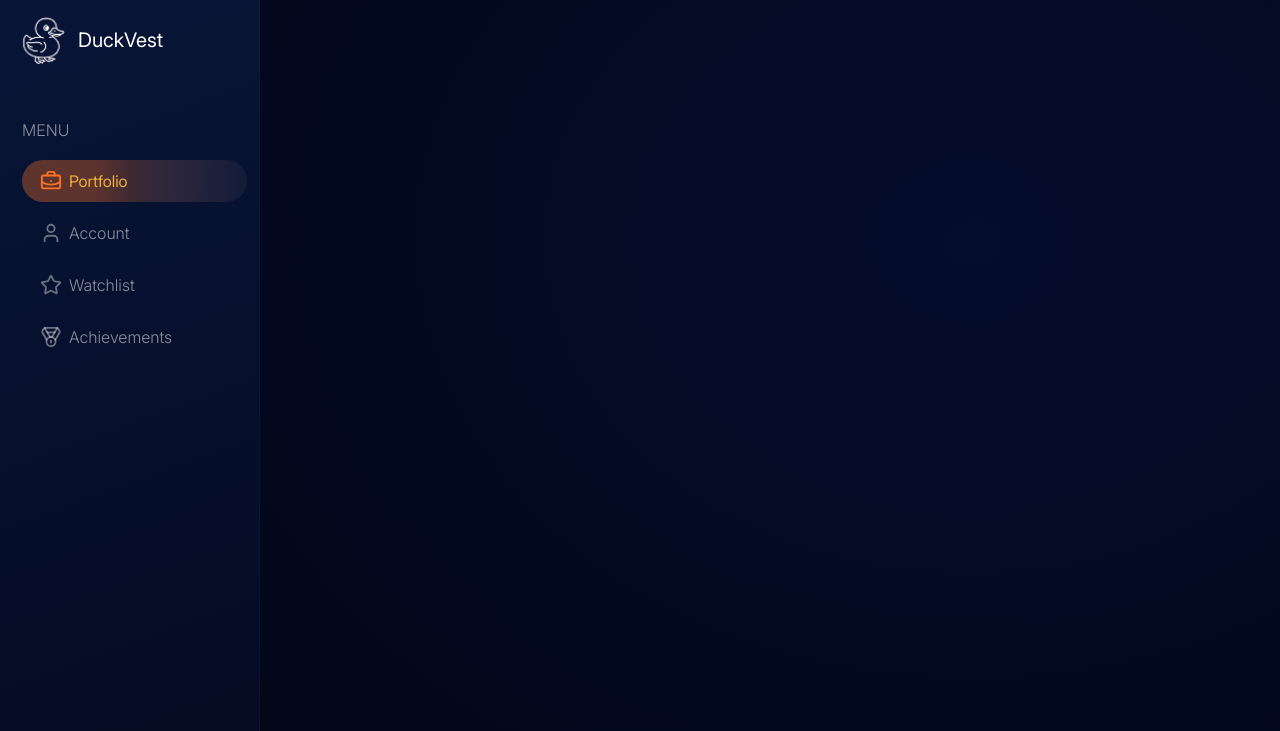
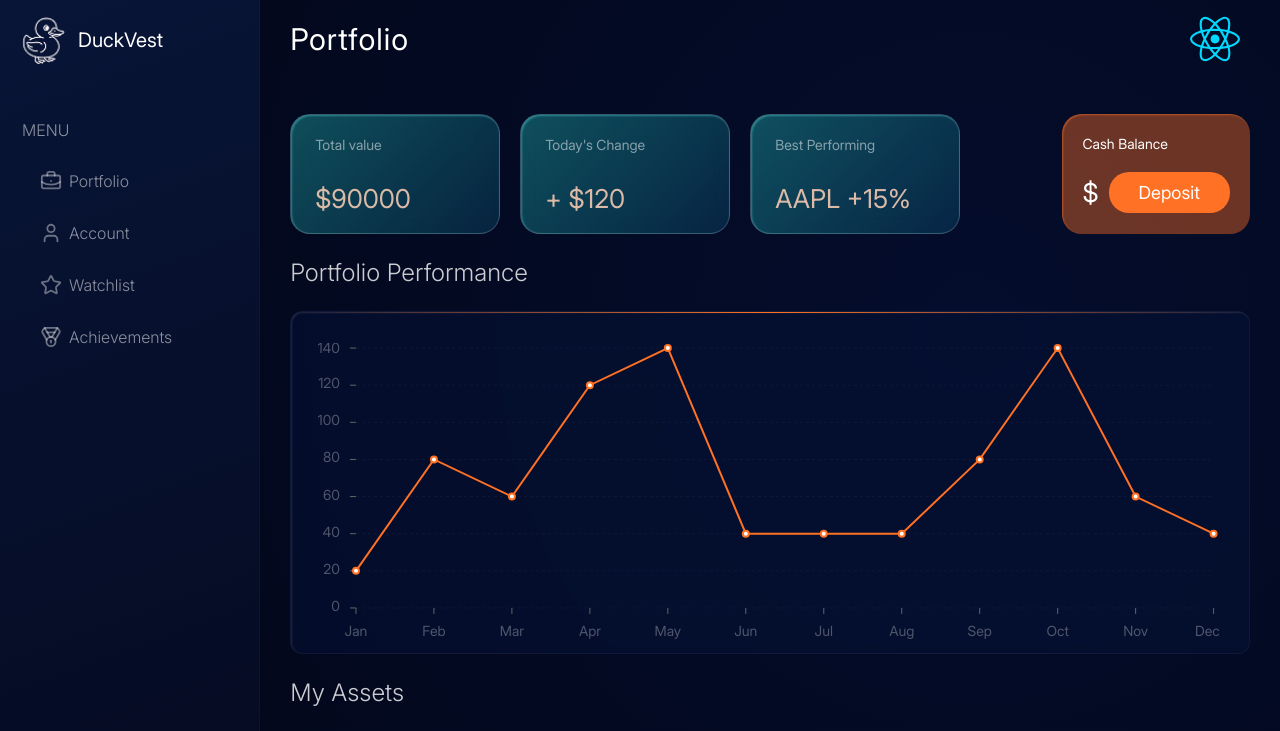
Before and after one commit to kerimov4785/DuckVest, a React (Vite) app: page /Portfolio/1 in a window 1280 px wide. Shown: the top 731 px of the page. Built offline with nearby package versions, Linux system fonts and the light colour scheme; no server answers.

Commit message:
ывффцув

```diff
--- a/src/App.jsx
+++ b/src/App.jsx
@@ -7,8 +7,8 @@ import Watchlist from "./pages/Watchlist"
 import Achievements from "./pages/Achievements"
 
 function App() {
-  const id = 5
-  let [investor, setInvestor] = useState()
+  const id = 4
+  let [investor, setInvestor] = useState({})
   useEffect(() => {
     fetch(`http://localhost:4040/investors/get-account-information-id=${id}`)
       .then(res => res.json())
@@ -23,8 +23,8 @@ function App() {
       <main>
         <div className="container">
           <Routes>
-            <Route path="/Portfolio" element={<Portfolio />} />
-            <Route path={`/Account/${id}`} element={<Account investor={investor}/>} />
+            <Route path={`/Portfolio/:id`} element={<Portfolio investor={investor} />} />
+            <Route path={`/Account/:id`} element={<Account investor={investor}/>} />
             <Route path="/Watchlist" element={<Watchlist id={id} />} />
             <Route path="/Achievements" element={<Achievements/>}/>
           </Routes>
--- a/src/components/Sidebar.jsx
+++ b/src/components/Sidebar.jsx
@@ -12,7 +12,7 @@ function Sidebar({id}) {
             <div className='menu'>
                 <h4>Menu</h4>
                 <nav>
-                    <NavLink to={'/Portfolio'}>
+                    <NavLink to={`/Portfolio/${id}`}>
                         <div>
                             <BriefcaseBusiness size={22} color='rgba(255, 255, 255,.4)' />
                             <p>Portfolio</p>
--- a/src/index.css
+++ b/src/index.css
@@ -224,7 +224,8 @@ main {
 }
 
 .cash-card {
-  width: 250px;
+  width: max-content;
+  padding-inline:20px;
   background-color: #ff712569;
   box-shadow: inset 1px 1px 2px #ff71258f;
 }
@@ -242,7 +243,9 @@ main {
   line-height: 26px;
   color: #DBBAA7;
 }
-
+.cash-card h3{
+  margin-right: 10px;
+}
 .cash-card p,
 .cash-card h3 {
   color: #fff;
--- a/src/pages/Portfolio.jsx
+++ b/src/pages/Portfolio.jsx
@@ -3,7 +3,8 @@ import Card from '../components/Card'
 import Chart from '../components/Chart'
 import MyAssets from '../components/MyAssets';
 
-function Portfolio() {
+function Portfolio({investor}) {
+
     function getRandomSortedNumbers(count, max) {
         const numbers = new Set();
         while (numbers.size < count) {
@@ -109,10 +110,10 @@ function Portfolio() {
             <div className='portfolio-header'>
                 <h3>Portfolio</h3>
                 <div className='person-info'>
-                    <img src="src/assets/react.svg" alt="" />
+                    <img src="../src/assets/react.svg" alt="" />
                     <div>
-                        <h5>Nihat Ker...</h5>
-                        <p>nihatkerimov@gmail.com</p>
+                        <h5>{investor?.username}</h5>
+                        <p>{investor?.email}</p>
                     </div>
                 </div>
             </div>
@@ -124,7 +125,7 @@ function Portfolio() {
                 <div className='cash-card'>
                     <p>Cash Balance</p>
                     <div>
-                        <h3>{balance}$</h3>
+                        <h3>{investor?.portfolioBalance}$</h3>
                         <div className='cash-button' onClick={() => deposit()}>Deposit</div>
                     </div>
                 </div>
```
